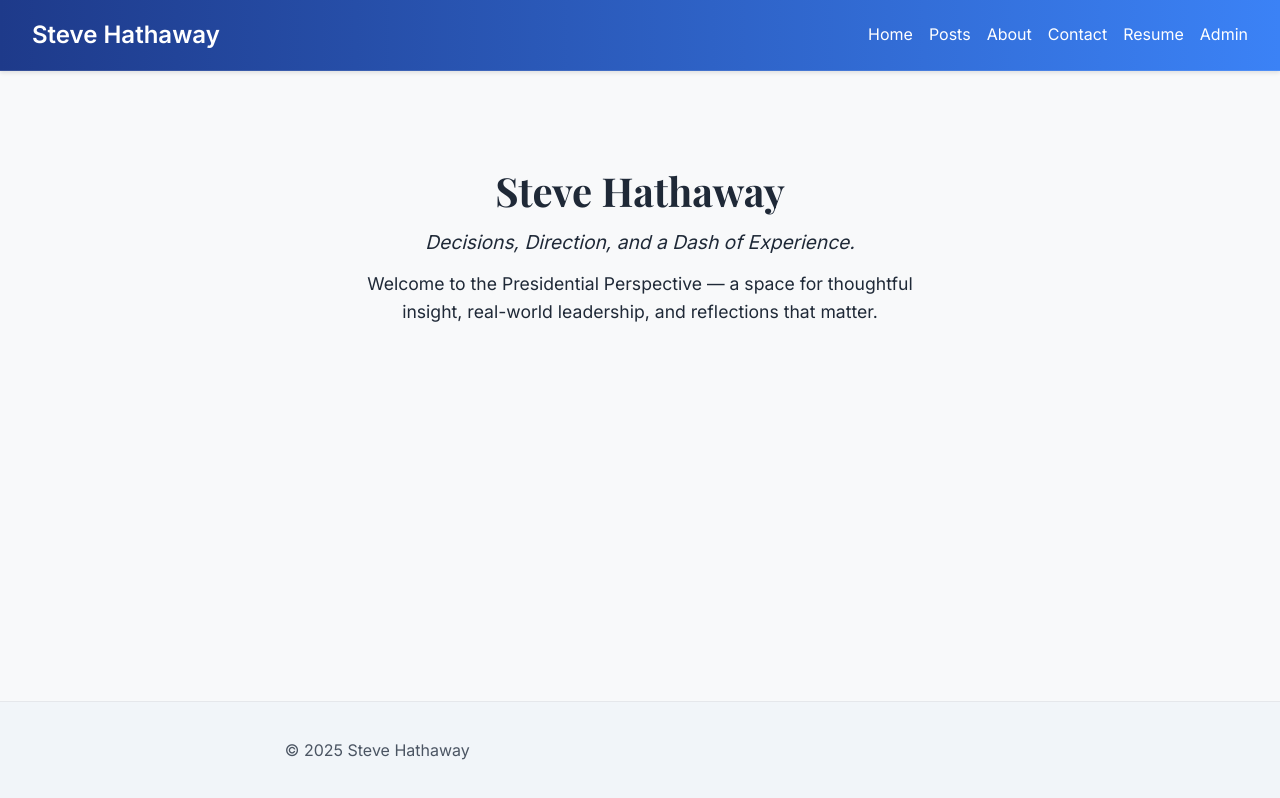
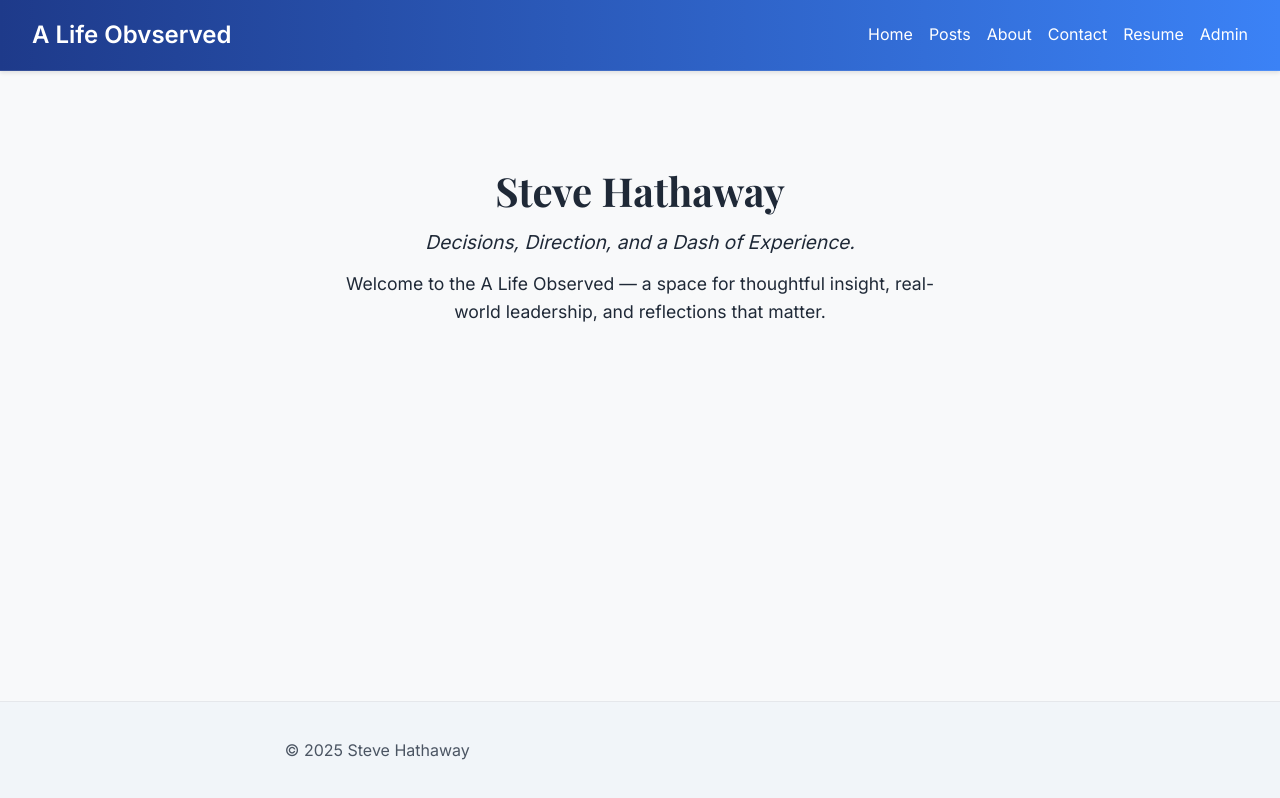
Before and after one commit to CalebHathaway/Dad-Blog, a Next.js app: page / in a window 1280 px wide. Built offline with nearby package versions, Linux system fonts and the light colour scheme.

Commit message:
name change

```diff
--- a/components/Layout.js
+++ b/components/Layout.js
@@ -14,7 +14,7 @@ export default function Layout({ title, children }) {
       </Head>
 
       <header className={styles.header}>
-        <div className={styles.logo}>Steve Hathaway</div>
+        <div className={styles.logo}>A Life Obvserved</div>
         <nav className={styles.nav}>
           <Link href="/">Home</Link>
           <Link href="/posts">Posts</Link>
--- a/pages/index.js
+++ b/pages/index.js
@@ -9,7 +9,7 @@ export default function Home() {
           Decisions, Direction, and a Dash of Experience.
         </p>
         <p style={{ marginTop: '1.5rem', fontSize: '1.1rem', maxWidth: '600px', margin: 'auto' }}>
-          Welcome to the Presidential Perspective — a space for thoughtful insight, real-world
+          Welcome to the A Life Observed — a space for thoughtful insight, real-world
           leadership, and reflections that matter.
         </p>
       </div>
```
